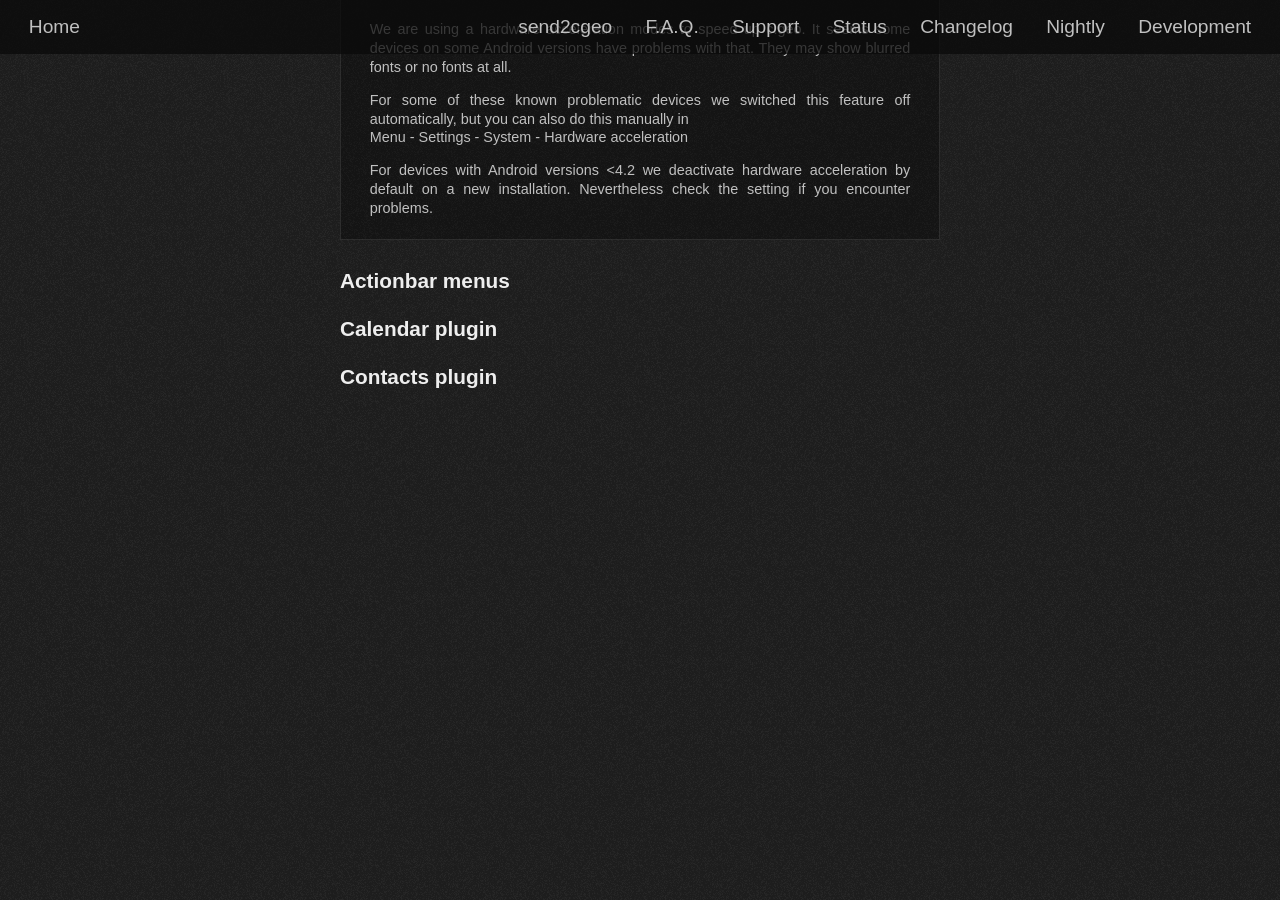
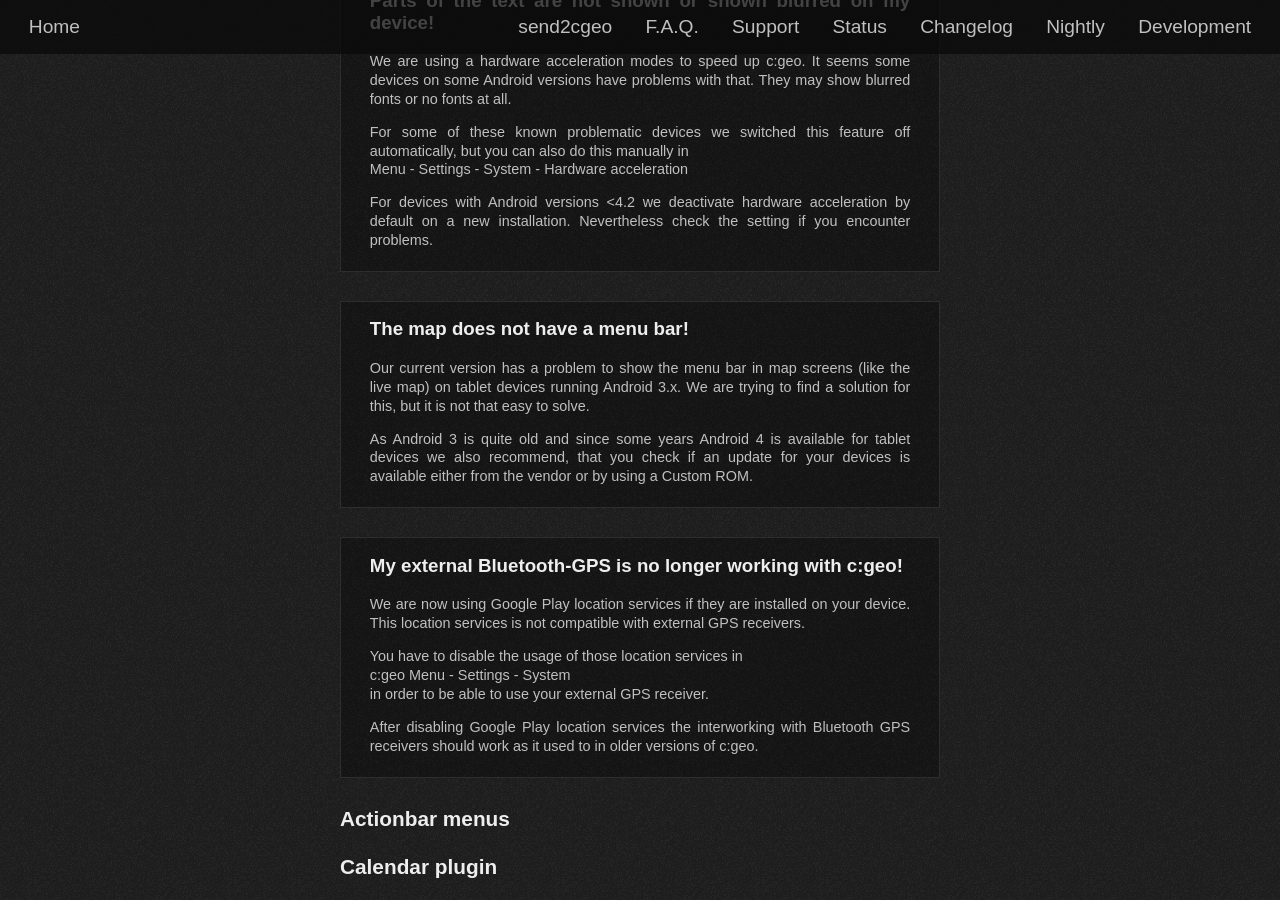
Before and after one commit to cgeo/cgeo.github.io, a Jekyll site: the page built from faq.html, in a window 1280 px wide and 900 px high, scrolled down 24695 px. Built offline with Jekyll 4.4.1, drawn with Linux system fonts in a browser that asks for light colours; some web fonts are replaced; before the commit the page ends 25100 px from its top, so only the background shows below that; some of the changed text lies outside the part shown.

Commit message:
FAQ Device specific #2

```diff
--- a/_data/faq.yml
+++ b/_data/faq.yml
@@ -815,6 +815,24 @@
 
             For devices with Android versions <4.2 we deactivate hardware acceleration by default on a new installation. Nevertheless check the setting if you encounter problems.
 
+      - title: The map does not have a menu bar!
+        content: |
+            Our current version has a problem to show the menu bar in map screens (like the live map) on tablet devices running Android 3.x.
+            We are trying to find a solution for this, but it is not that easy to solve.
+
+            As Android 3 is quite old and since some years Android 4 is available for tablet devices we also recommend, that you check if an update for your devices is available either from the vendor or by using a Custom ROM.
+
+      - title: My external Bluetooth-GPS is no longer working with c:geo!
+        content: |
+            We are now using Google Play location services if they are installed on your device.
+            This location services is not compatible with external GPS receivers.
+
+            You have to disable the usage of those location services in\\
+            c:geo Menu - Settings - System\\
+            in order to be able to use your external GPS receiver.
+
+            After disabling Google Play location services the interworking with Bluetooth GPS receivers should work as it used to in older versions of c:geo.
+
 - title: Actionbar menus
   items:
 
```
